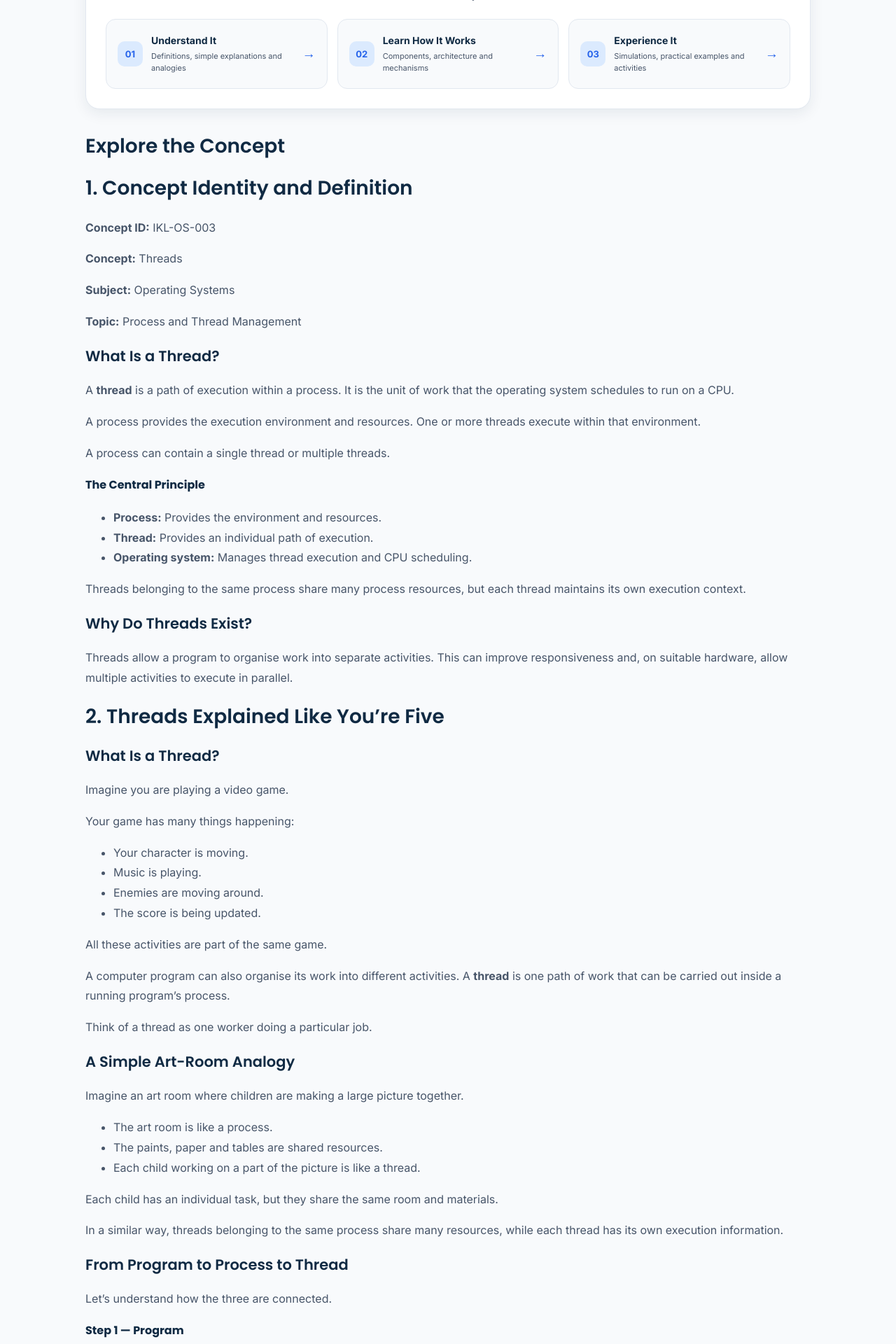
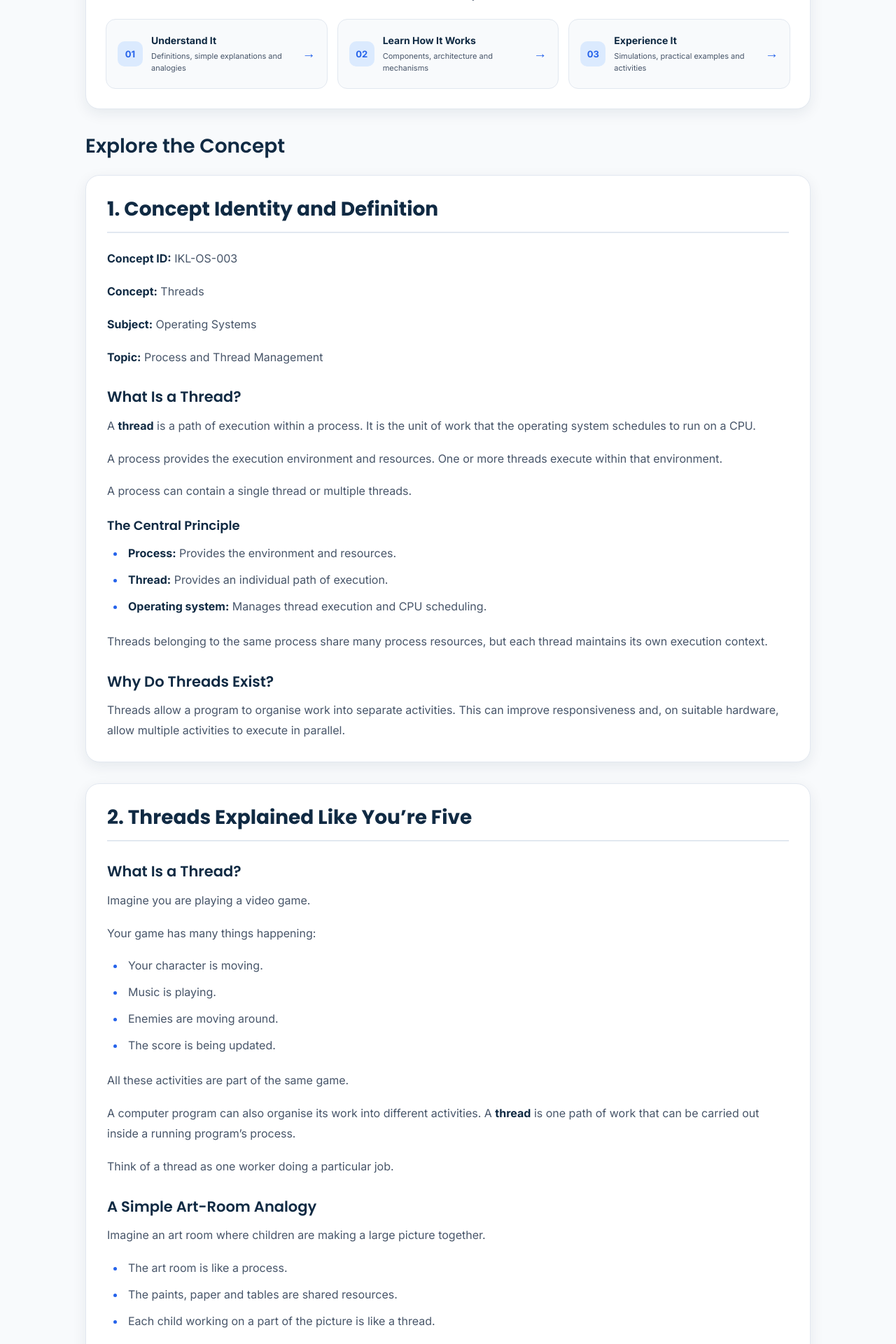
Before and after one commit to jyv5fhwvft-a11y/ikl-reusable-architecture-poc, a Jekyll site: the page built from concepts/threads.md, in a window 1280 px wide. Shown: the part 1006-2926 px from the top of the page at 70% size. Built offline with Jekyll 4.4.1, drawn with Linux system fonts in a browser that asks for light colours.

Commit message:
Add reusable default IKL concept section design
Added styles for the concept section including headings, paragraphs, lists, links, tables, and responsive design for tablet and mobile screens.

```diff
--- a/css/proof.css
+++ b/css/proof.css
@@ -688,3 +688,272 @@ a:hover {
         font-size: 21px;
     }
 }
+
+/* =========================================================
+   20. DEFAULT IKL CONCEPT SECTION DESIGN SYSTEM
+   ========================================================= */
+
+.concept-section {
+    width: 100%;
+    min-width: 0;
+    margin: 0 auto 30px;
+    padding: 30px;
+
+    background: var(--color-white);
+    color: var(--color-slate);
+
+    border: 1px solid var(--color-border);
+    border-radius: var(--radius-large);
+    box-shadow: var(--shadow-card);
+
+    scroll-margin-top: 24px;
+}
+
+/* Main educational section heading */
+
+.concept-section > h2 {
+    margin: 0 0 22px;
+    padding: 0 0 14px;
+
+    color: var(--color-navy);
+    font-family: var(--font-heading);
+    font-size: 28px;
+    font-weight: 700;
+    line-height: 1.3;
+
+    border-bottom: 2px solid var(--color-border);
+}
+
+/* Internal heading hierarchy */
+
+.concept-section h3 {
+    margin: 28px 0 12px;
+    color: var(--color-navy);
+    font-family: var(--font-heading);
+    font-size: 21px;
+    font-weight: 600;
+    line-height: 1.4;
+}
+
+.concept-section h4 {
+    margin: 22px 0 10px;
+    color: var(--color-navy);
+    font-family: var(--font-heading);
+    font-size: 18px;
+    font-weight: 600;
+    line-height: 1.45;
+}
+
+.concept-section h5,
+.concept-section h6 {
+    margin: 18px 0 8px;
+    color: var(--color-navy);
+    font-family: var(--font-heading);
+    line-height: 1.45;
+}
+
+/* Educational text and lists */
+
+.concept-section p {
+    margin: 0 0 18px;
+    color: var(--color-slate);
+    font-family: var(--font-body);
+    line-height: 1.8;
+}
+
+.concept-section p:last-child {
+    margin-bottom: 0;
+}
+
+.concept-section ul,
+.concept-section ol {
+    margin: 12px 0 22px;
+    padding-left: 26px;
+}
+
+.concept-section li {
+    margin-bottom: 10px;
+    padding-left: 4px;
+    color: var(--color-slate);
+    line-height: 1.75;
+}
+
+.concept-section li::marker {
+    color: var(--color-blue);
+    font-weight: 700;
+}
+
+.concept-section strong {
+    color: var(--color-navy);
+    font-weight: 700;
+}
+
+/* Links and keyboard accessibility */
+
+.concept-section a {
+    color: var(--color-blue);
+    font-weight: 600;
+    text-decoration: underline;
+    text-decoration-thickness: 1px;
+    text-underline-offset: 3px;
+}
+
+.concept-section a:hover {
+    color: var(--color-teal);
+}
+
+.concept-section a:focus-visible {
+    outline: 3px solid var(--color-teal);
+    outline-offset: 3px;
+    border-radius: 3px;
+}
+
+/* Tables */
+
+.concept-section table {
+    width: 100%;
+    margin: 22px 0;
+    border-collapse: collapse;
+    color: var(--color-slate);
+    font-size: 14px;
+}
+
+.concept-section th,
+.concept-section td {
+    padding: 12px 14px;
+    border: 1px solid var(--color-border);
+    text-align: left;
+    vertical-align: top;
+    line-height: 1.6;
+}
+
+.concept-section th {
+    background: #EFF6FF;
+    color: var(--color-navy);
+    font-weight: 700;
+}
+
+/* Code examples */
+
+.concept-section pre {
+    max-width: 100%;
+    overflow-x: auto;
+    margin: 20px 0;
+    padding: 18px;
+
+    background: #F1F5F9;
+    border: 1px solid var(--color-border);
+    border-radius: var(--radius-medium);
+
+    color: var(--color-navy);
+    font-family: var(--font-code);
+    font-size: 14px;
+    line-height: 1.65;
+}
+
+.concept-section code {
+    font-family: var(--font-code);
+    overflow-wrap: anywhere;
+}
+
+.concept-section :not(pre) > code {
+    padding: 2px 6px;
+    background: #EFF6FF;
+    border-radius: 5px;
+    color: var(--color-navy);
+    font-size: 0.9em;
+}
+
+/* Explanatory quotations */
+
+.concept-section blockquote {
+    margin: 22px 0;
+    padding: 18px 22px;
+
+    background: #EFF6FF;
+    border-left: 5px solid var(--color-blue);
+    border-radius: var(--radius-medium);
+
+    color: var(--color-navy);
+}
+
+/* Images and diagrams */
+
+.concept-section figure {
+    max-width: 100%;
+    margin: 22px 0;
+}
+
+.concept-section img,
+.concept-section svg {
+    max-width: 100%;
+    height: auto;
+}
+
+/* Tablet and iPad layout */
+
+@media (max-width: 760px) {
+    .concept-section {
+        margin-bottom: 25px;
+        padding: 24px 20px;
+    }
+
+    .concept-section > h2 {
+        font-size: 25px;
+    }
+
+    .concept-section h3 {
+        font-size: 20px;
+    }
+}
+
+/* Smaller mobile screens */
+
+@media (max-width: 600px) {
+    .concept-section {
+        margin-bottom: 20px;
+        padding: 20px 16px;
+        border-radius: var(--radius-medium);
+    }
+
+    .concept-section > h2 {
+        margin-bottom: 18px;
+        padding-bottom: 11px;
+        font-size: 23px;
+    }
+
+    .concept-section h3 {
+        margin-top: 24px;
+        font-size: 19px;
+    }
+
+    .concept-section h4 {
+        font-size: 17px;
+    }
+
+    .concept-section p,
+    .concept-section li {
+        font-size: 15px;
+    }
+
+    .concept-section table {
+        display: block;
+        overflow-x: auto;
+    }
+
+    .concept-section pre {
+        padding: 14px;
+        font-size: 12px;
+    }
+}
+
+/* Respect reduced-motion preferences */
+
+@media (prefers-reduced-motion: reduce) {
+    .concept-section {
+        scroll-behavior: auto;
+        transition: none;
+    }
+}
+
+/* END DEFAULT IKL CONCEPT SECTION DESIGN SYSTEM */
```
